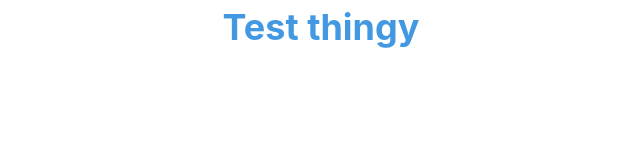
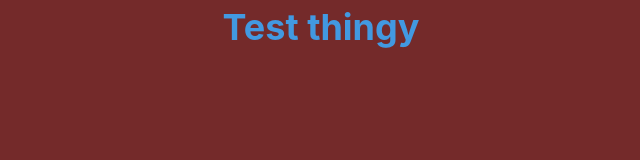
Before and after one commit to Torbjornsson/toorbjornsson.github.io, a website: page index.html in a window 1280 px wide. Shown: the whole page, without its empty margins (319-959 px from the left). Drawn offline with Linux system fonts and the light colour scheme.

Commit message:
changing background

```diff
--- a/index.html
+++ b/index.html
@@ -7,7 +7,7 @@
     <title>Document</title>
     <link rel="stylesheet" href="/public/build/tailwind.css">
 </head>
-<body>
+<body class="bg-red-900">
    <h1 class="text-4xl font-bold text-center text-blue-500">Test thingy</h1>
 </body>
 </html>
```
